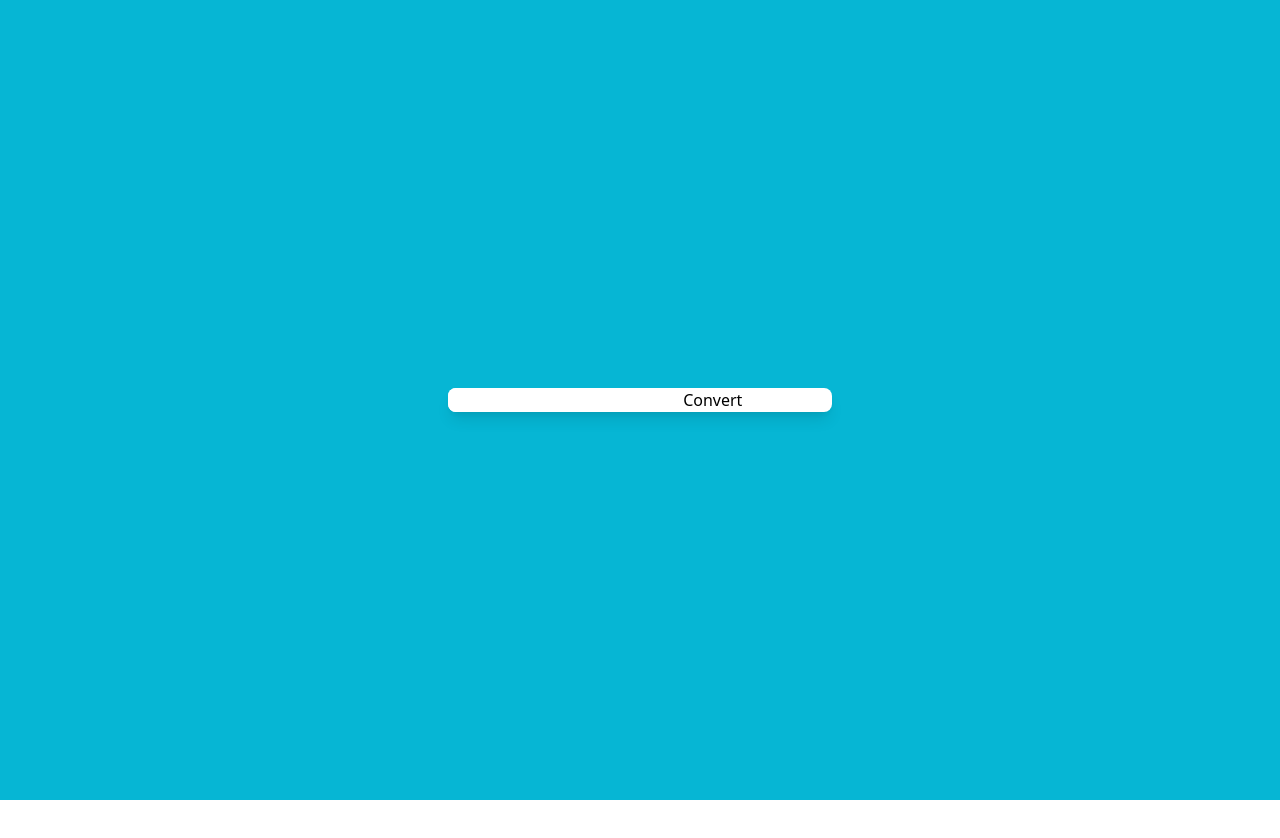
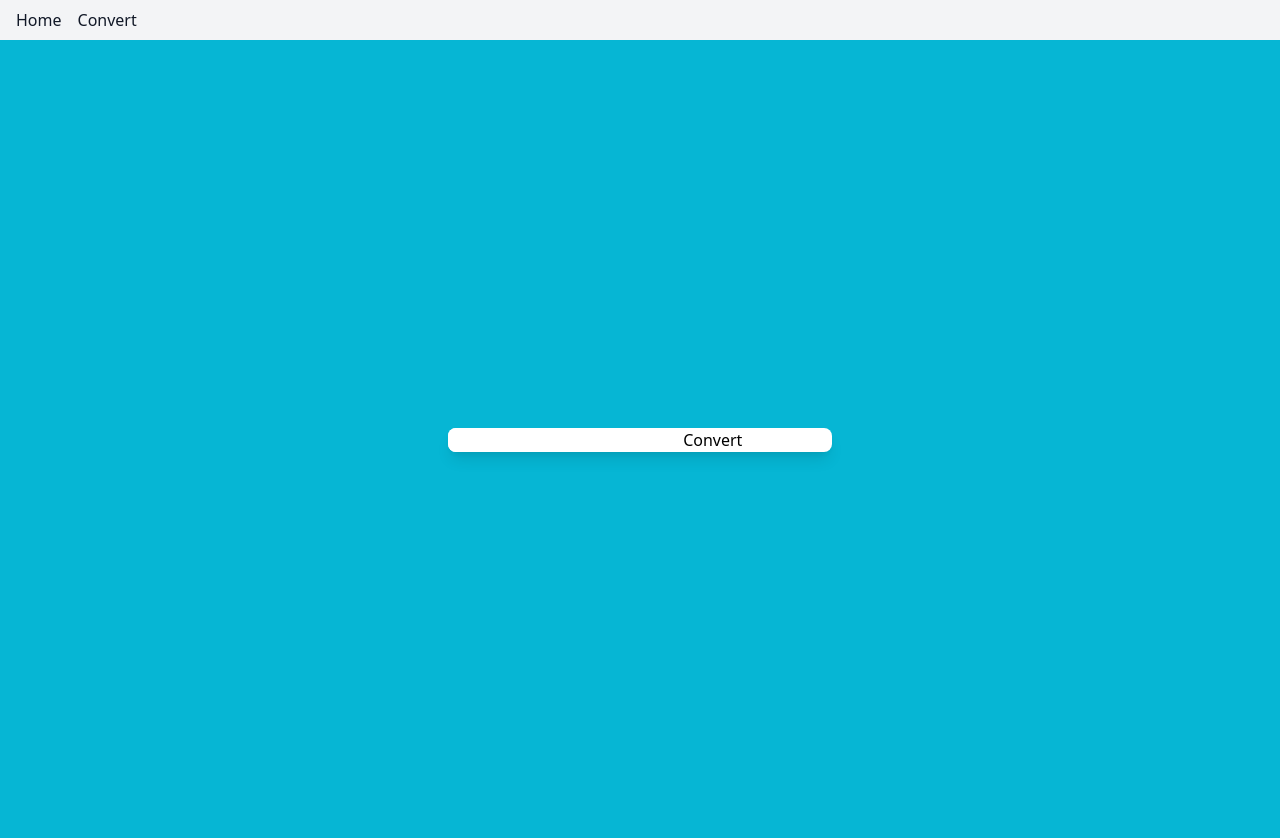
Before and after one commit to GiorgiUbiria/Audio-Player, a SvelteKit app in the folder player/: page /convert in a window 1280 px wide. Before the commit the page ends 800 px from the top, so only its background shows below. Built offline with nearby package versions, Linux system fonts and the light colour scheme.

Commit message:
Add - Header component

```diff
--- /dev/null
+++ b/player/src/components/Header.svelte
@@ -0,0 +1,10 @@
+<div class="flex justify-between items-center bg-gray-100 dark:bg-gray-700 px-4 py-2">
+	<ul class="flex space-x-4">
+		<li>
+			<a href="/" class="text-gray-900 dark:text-gray-100">Home</a>
+		</li>
+		<li>
+			<a href="/convert" class="text-gray-900 dark:text-gray-100">Convert</a>
+		</li>
+	</ul>
+</div>
--- a/player/src/routes/+layout.svelte
+++ b/player/src/routes/+layout.svelte
@@ -1,7 +1,9 @@
 <script lang="ts">
 	import '../app.css';
+	import Header from '../components/Header.svelte';
 </script>
 
+<Header />
 <div class="w-full h-screen bg-cyan-500 flex items-center justify-center">
 	<div class="w-96 h-auto bg-white dark:bg-gray-800 shadow-lg rounded-lg overflow-hidden">
 		<slot />
```
